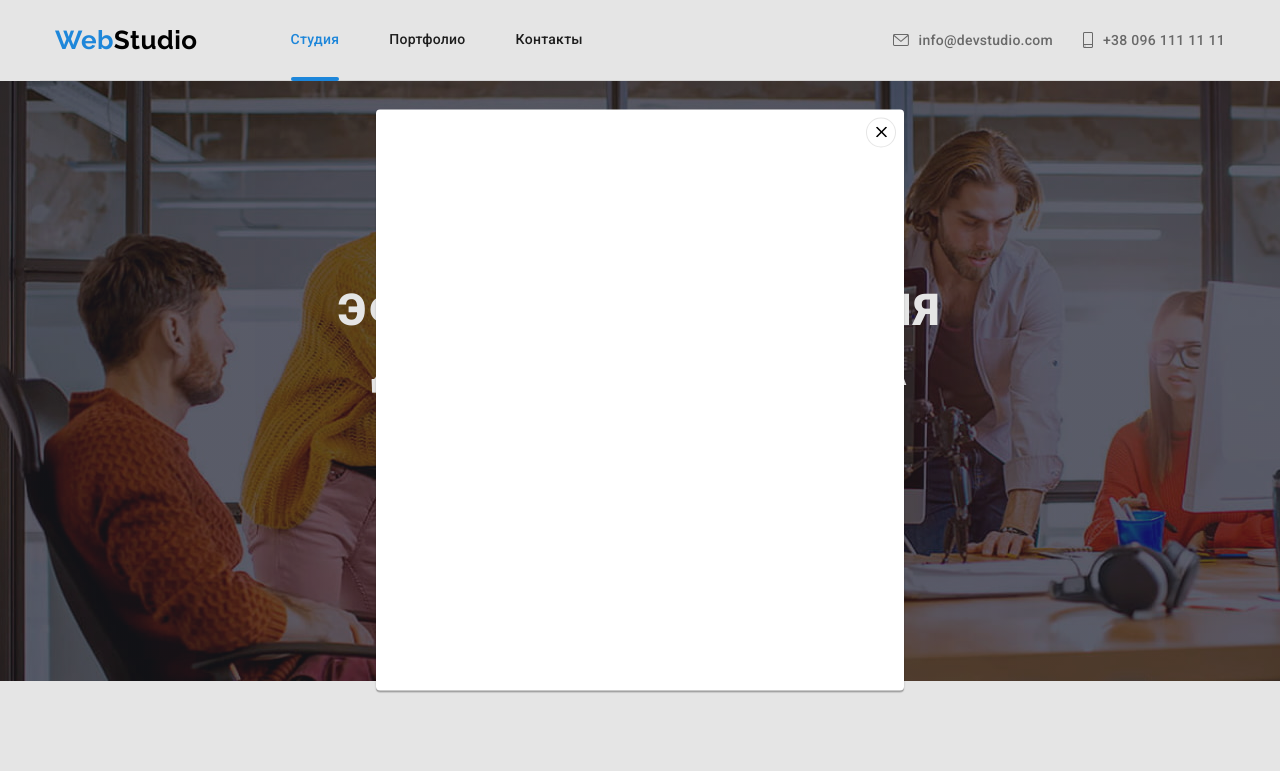
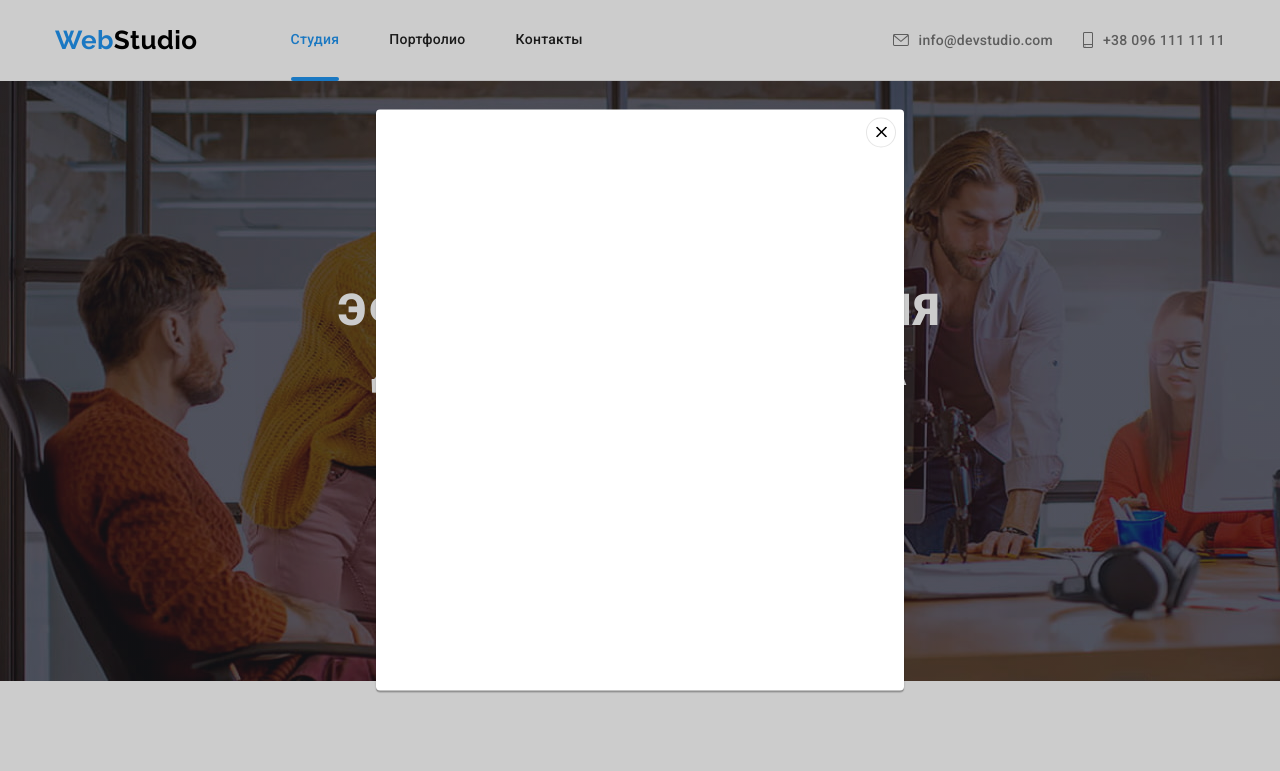
Before and after one commit to kyzym/goit-markup-hw-05, a plain HTML site: page index.html in a window 1280 px wide. Both pictures are taken after a click on the button "Заказать услугу". Shown: the top 771 px of the page. Drawn offline with nearby package versions, Linux system fonts and the light colour scheme.

Commit message:
Update styles.css

```diff
--- a/css/styles.css
+++ b/css/styles.css
@@ -65,6 +65,7 @@ img {
   --skills-bg-color: rgba(47, 48, 58, 0.8);
   --card-hover-bg-color: rgba(33, 150, 243, 0.9);
   --icon-border-color: rgba(0, 0, 0, 0.1);
+  --backdrop-color: rgba(0, 0, 0, 0.2);
 }
 
 .section {
@@ -276,7 +277,7 @@ img {
   left: 0;
   width: 100%;
   height: 100%;
-  background-color: rgba(0, 0, 0, 0.1);
+  background-color: var(--backdrop-color);
 }
 
 .backdrop.is-hidden {
```
